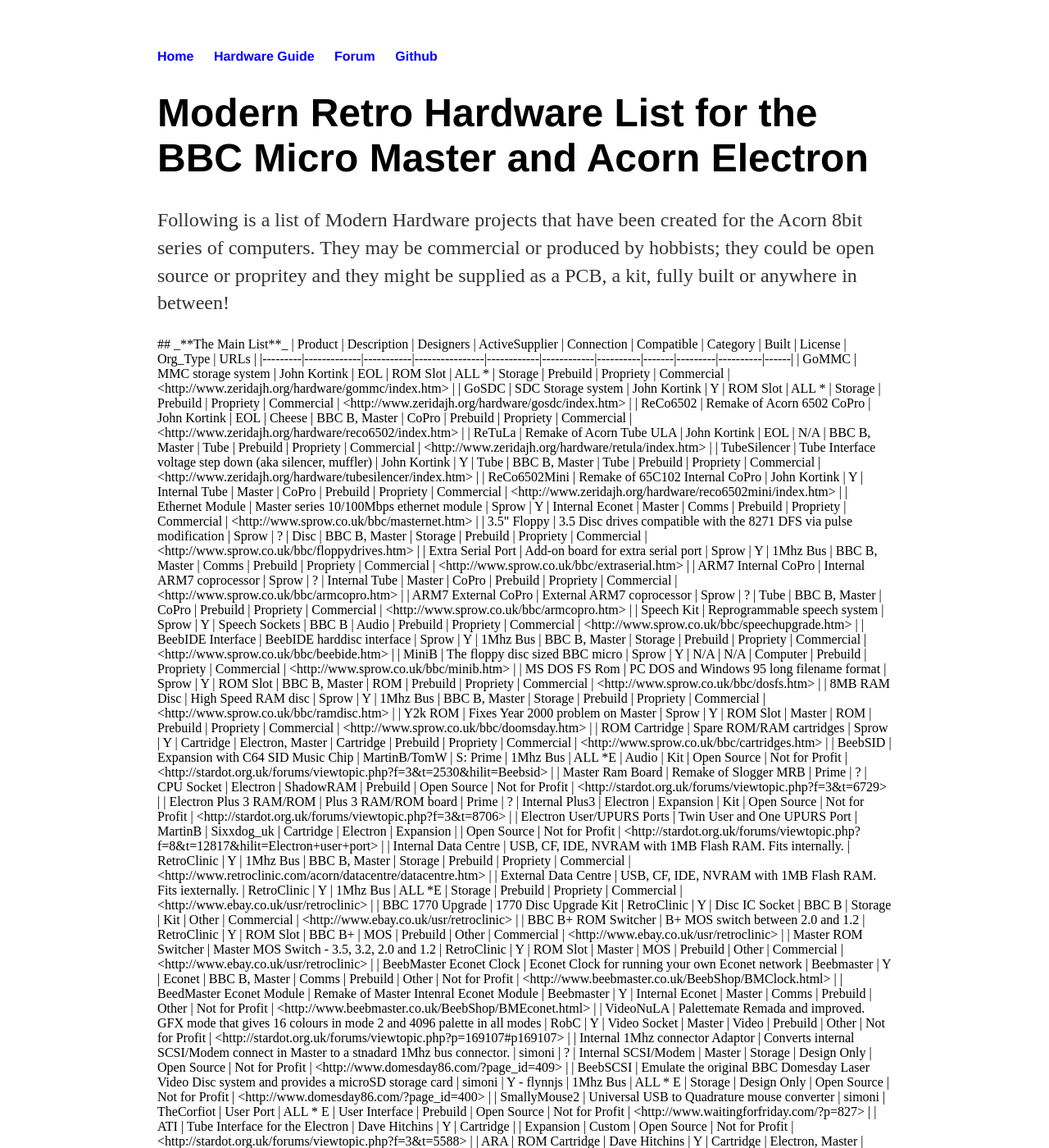
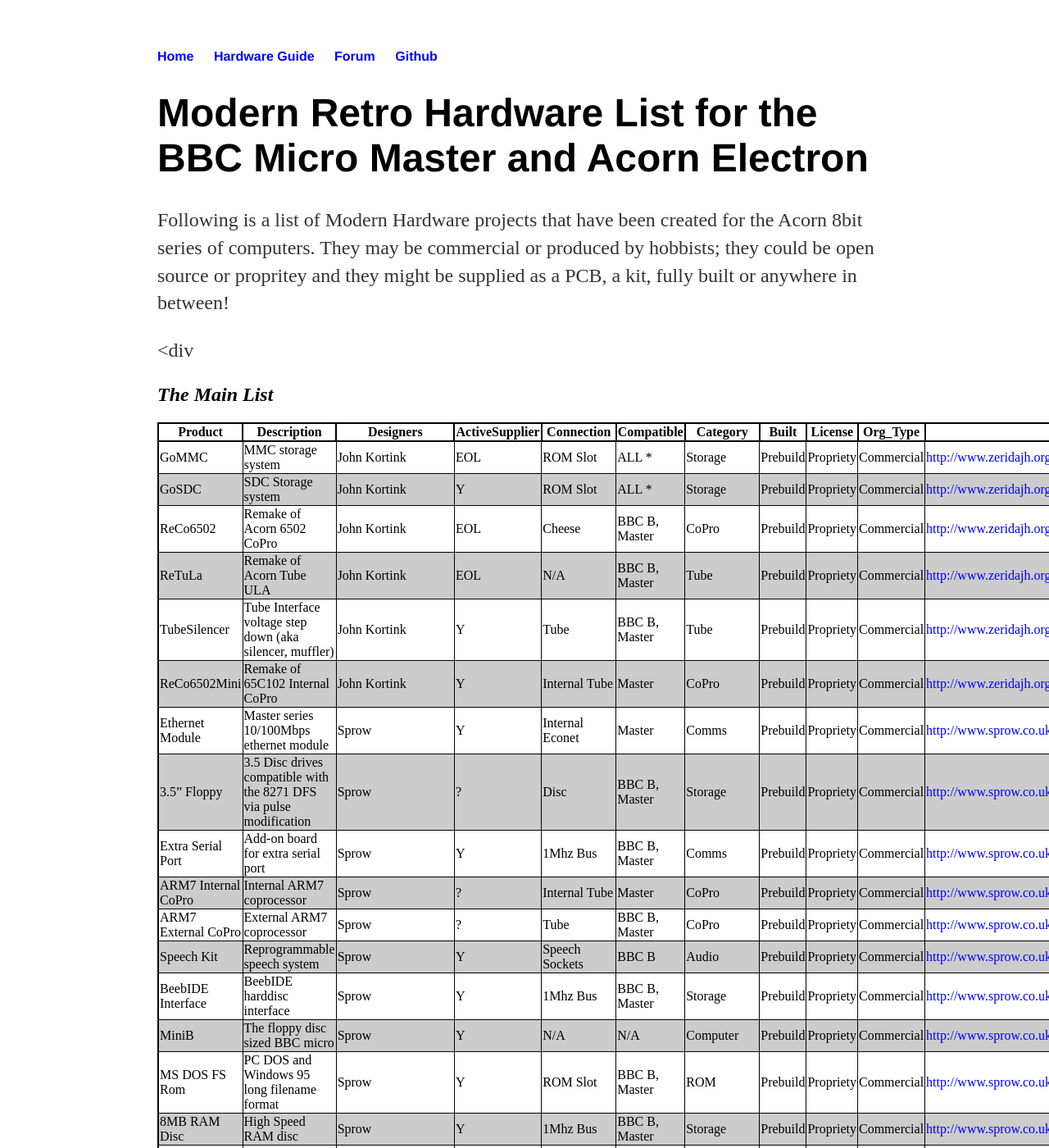
Before and after one commit to elminster/elminster.github.io, a Jekyll site: the page built from hardware.md, in a window 1280 px wide and 1400 px high. Shown: the whole window at 82% size. Built offline with Jekyll 4.4.1, drawn with Linux system fonts in a browser that asks for light colours; some of the changed text lies outside the part shown.

Commit message:
Change for Jekyll

```diff
--- a/hardware.md
+++ b/hardware.md
@@ -26,7 +26,7 @@
 
 Following is a list of Modern Hardware projects that have been created for the Acorn 8bit series of computers. They may be commercial or produced by hobbists; they could be open source or propritey and they might be supplied as a PCB, a kit, fully built or anywhere in between!
 
-<div>
+<div
 
 <style>
 a {
@@ -36,7 +36,7 @@
 a:visited {
     color: grey;
  }
-</style>
+</style>>
 
 ## _**The Main List**_
 
```
